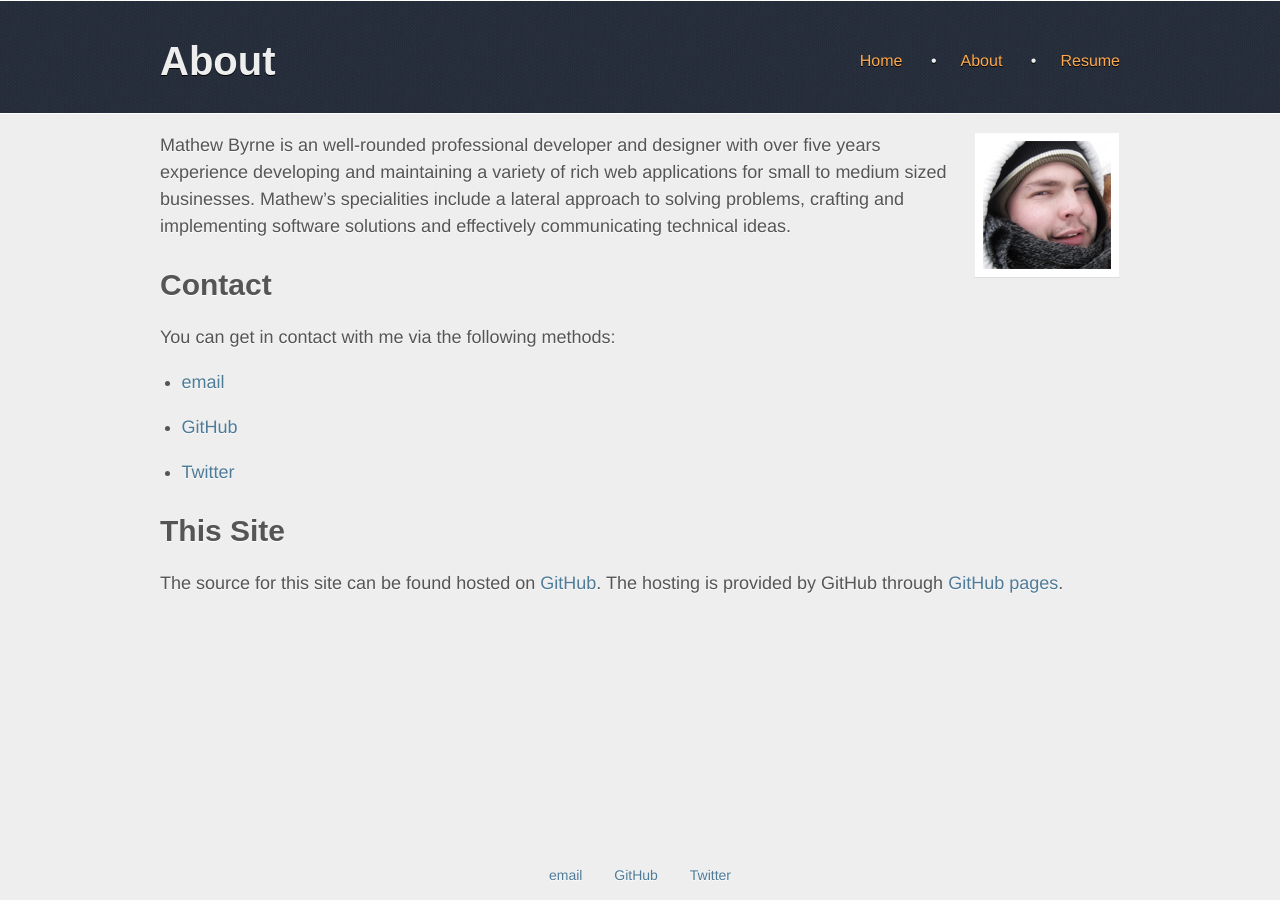
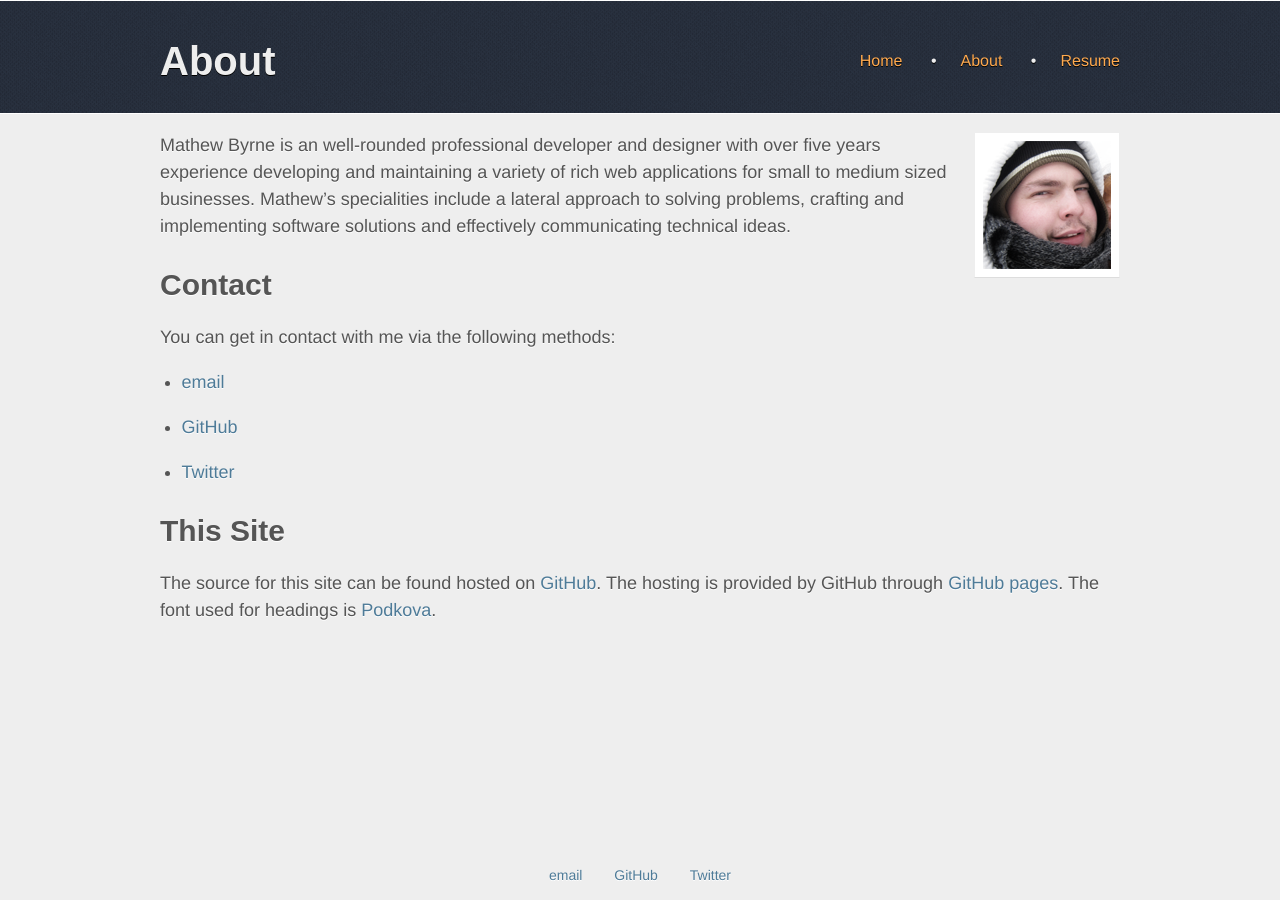
Before and after one commit to mathewbyrne/mathewbyrne.github.com, a Jekyll site: the page built from about/index.md, in a window 1280 px wide. Built offline with Jekyll 4.4.1, drawn with Linux system fonts in a browser that asks for light colours; nearby versions of some CDN libraries; some web fonts are replaced.

Commit message:
Updated the About page.

```diff
--- a/about/index.md
+++ b/about/index.md
@@ -19,4 +19,4 @@ You can get in contact with me via the following methods:
 
 # This Site
 
-The source for this site can be found hosted on [GitHub](https://github.com/mathewbyrne/mathewbyrne.github.com). The hosting is provided by GitHub through [GitHub pages](http://pages.github.com/).
+The source for this site can be found hosted on [GitHub](https://github.com/mathewbyrne/mathewbyrne.github.com). The hosting is provided by GitHub through [GitHub pages](http://pages.github.com/). The font used for headings is [Podkova](http://www.google.com/webfonts/family?family=Podkova).
```
